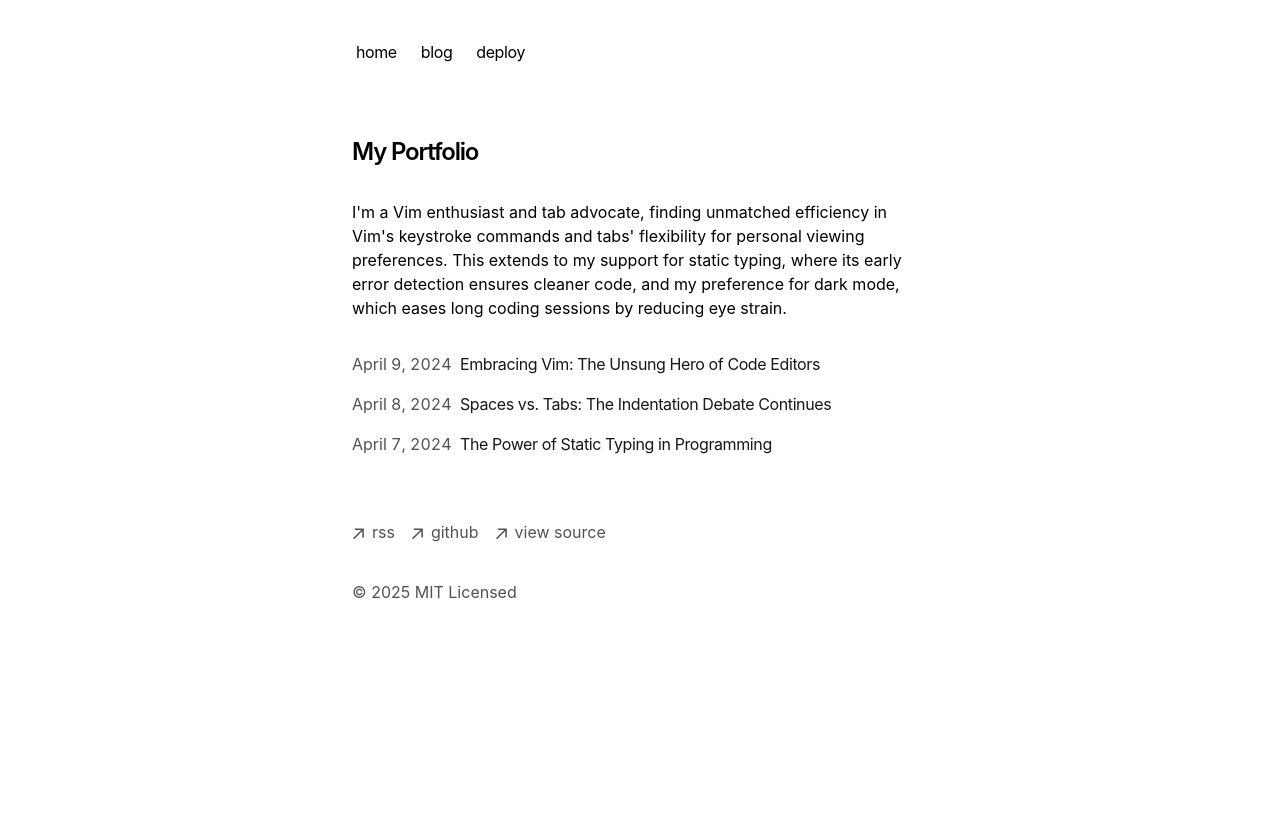
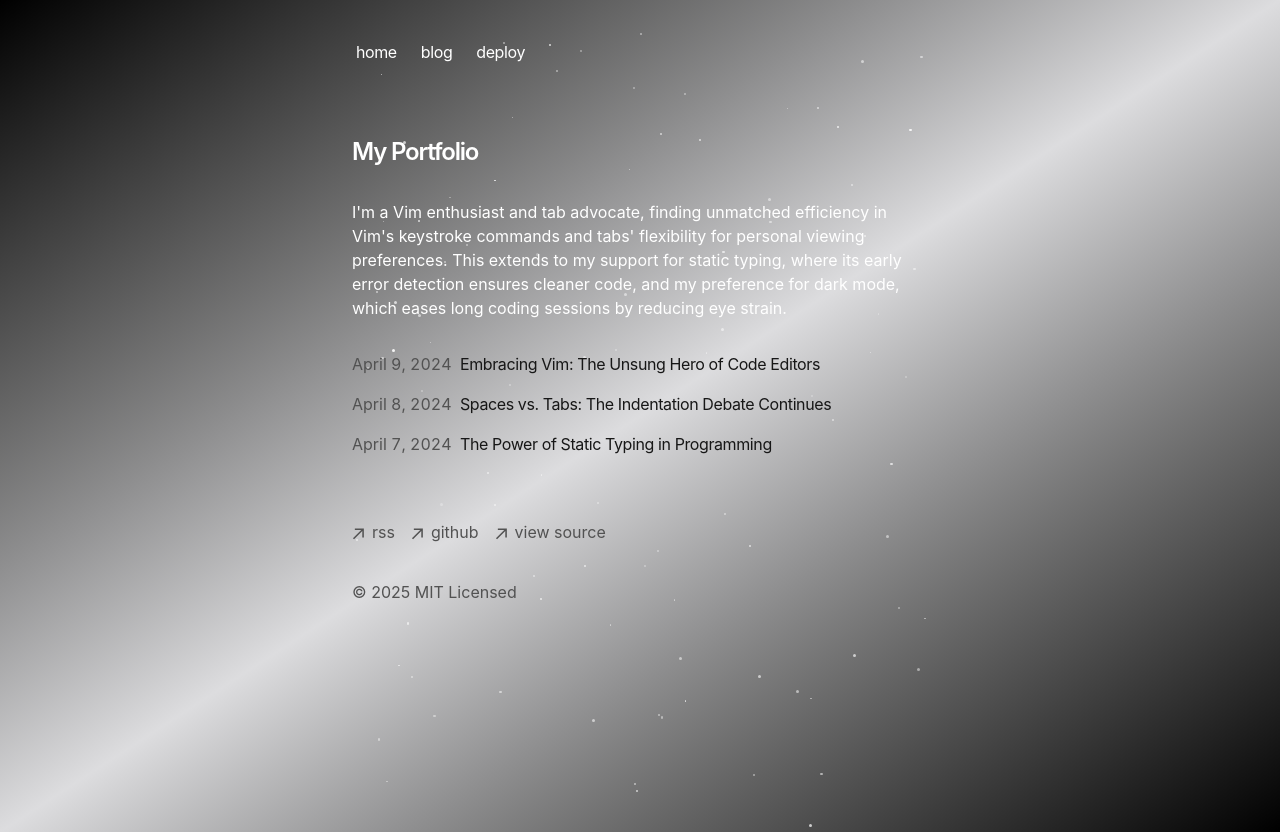
Before and after one commit to DIGIX666/Thox.me, a Next.js app: page / in a window 1280 px wide. Before the commit the page ends 800 px from the top, so only its background shows below. Built offline with nearby package versions, Linux system fonts and the light colour scheme.

Commit message:
feat: new design

```diff
--- /dev/null
+++ b/app/components/stars.tsx
@@ -0,0 +1,55 @@
+'use client'
+
+import { useEffect, useState } from 'react'
+
+interface Star {
+  id: number
+  x: number
+  y: number
+  opacity: number
+  size: number
+  animationDelay: number
+}
+
+export default function Stars({ quantity = 100 }) {
+  const [stars, setStars] = useState<Star[]>([])
+  const [mounted, setMounted] = useState(false)
+
+  useEffect(() => {
+    const generateStars = (): Star[] => {
+      return Array.from({ length: quantity }, (_, i) => ({
+        id: i,
+        x: Math.random() * 100,
+        y: Math.random() * 100,
+        opacity: Math.random() * 0.8 + 0.2,
+        size: Math.random() * 2 + 1,
+        animationDelay: Math.random() * 3,
+      }))
+    }
+
+    setStars(generateStars())
+    setMounted(true)
+  }, [quantity])
+
+  if (!mounted) return null
+
+  return (
+    <div className="absolute inset-0 -z-10 animate-fade-in">
+      {stars.map((star) => (
+        <div
+          key={star.id}
+          className="absolute rounded-full bg-white animate-pulse"
+          style={{
+            left: `${star.x}%`,
+            top: `${star.y}%`,
+            width: `${star.size}px`,
+            height: `${star.size}px`,
+            opacity: star.opacity,
+            animationDelay: `${star.animationDelay}s`,
+            animationDuration: `${2 + Math.random() * 2}s`,
+          }}
+        />
+      ))}
+    </div>
+  )
+}
--- a/app/global.css
+++ b/app/global.css
@@ -148,3 +148,16 @@ table {
 .title {
   text-wrap: balance;
 }
+
+@keyframes fade-in {
+  from {
+    opacity: 0;
+  }
+  to {
+    opacity: 1;
+  }
+}
+
+.animate-fade-in {
+  animation: fade-in 2s ease-in-out;
+}
--- a/app/layout.tsx
+++ b/app/layout.tsx
@@ -7,6 +7,7 @@ import { Analytics } from '@vercel/analytics/react'
 import { SpeedInsights } from '@vercel/speed-insights/next'
 import Footer from './components/footer'
 import { baseUrl } from './sitemap'
+import Stars from './components/stars'
 
 export const metadata: Metadata = {
   metadataBase: new URL(baseUrl),
@@ -47,13 +48,14 @@ export default function RootLayout({
     <html
       lang="en"
       className={cx(
-        'text-black bg-white dark:text-white dark:bg-black',
+        'text-white bg-gradient-to-tl from-black via-zinc-600/20 to-black min-h-screen',
         GeistSans.variable,
         GeistMono.variable
       )}
     >
-      <body className="antialiased max-w-xl mx-4 mt-8 lg:mx-auto">
-        <main className="flex-auto min-w-0 mt-6 flex flex-col px-2 md:px-0">
+      <body className="antialiased max-w-xl mx-4 mt-8 lg:mx-auto min-h-screen relative">
+        <Stars quantity={100} />
+        <main className="flex-auto min-w-0 mt-6 flex flex-col px-2 md:px-0 relative z-10">
           <Navbar />
           {children}
           <Footer />
```
